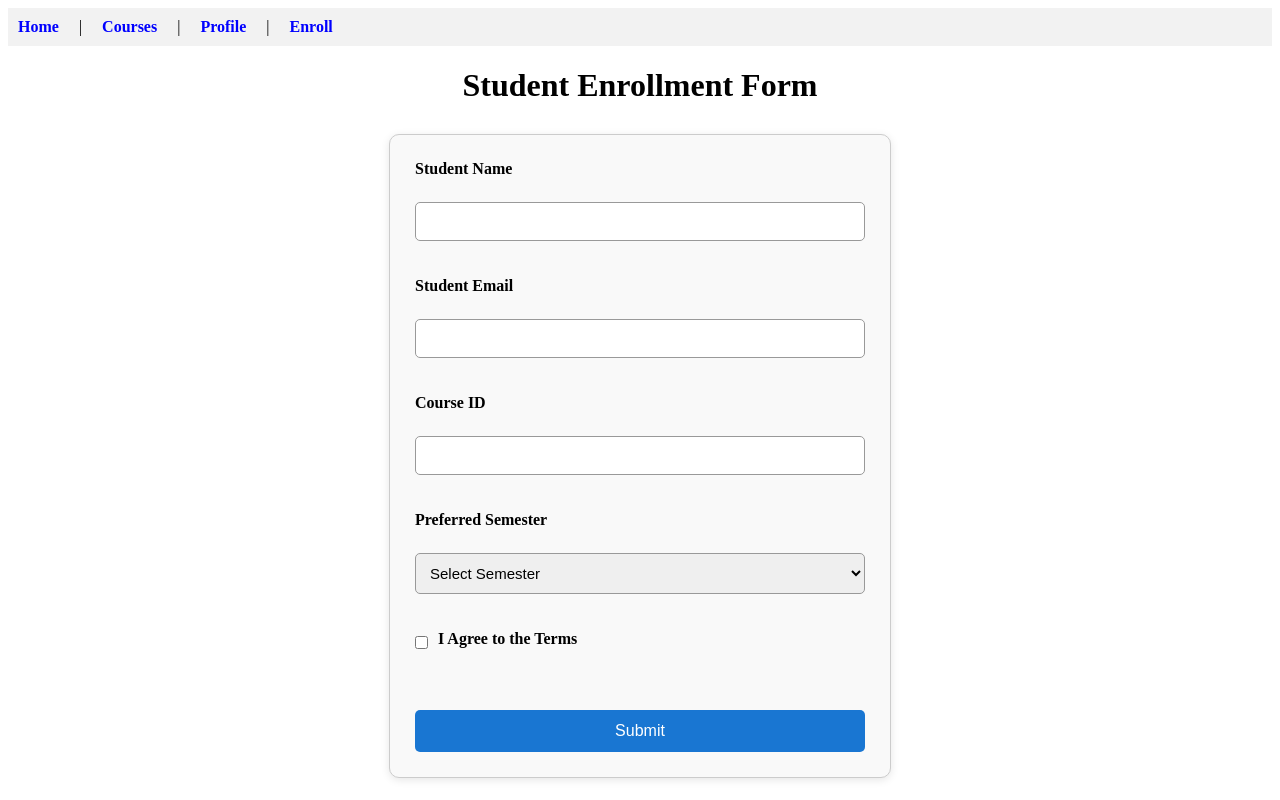
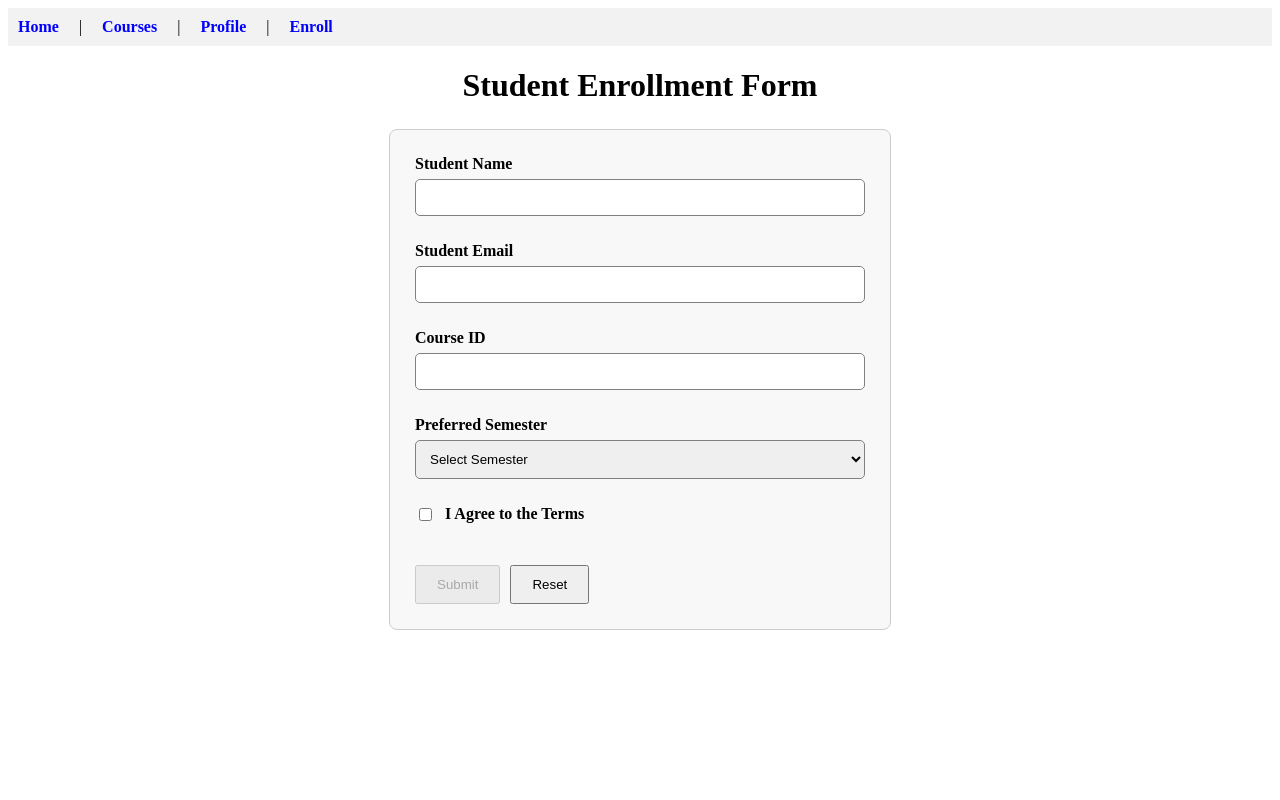
Before and after one commit to Batman0603/CTS-DN.05-Hands-on-Exercise, an Angular app in the folder Week 5/Angular_HandsOn/student-course-portal/: page /enroll in a window 1280 px wide. Built offline with nearby package versions, Linux system fonts and the light colour scheme.

Commit message:
Update Commit  - Completed Angular hands on  exercise-4

```diff
--- a/Week 5/Angular_HandsOn/student-course-portal/src/app/pages/enrollment-form/enrollment-form.css
+++ b/Week 5/Angular_HandsOn/student-course-portal/src/app/pages/enrollment-form/enrollment-form.css
@@ -1,77 +1,115 @@
-/* Center the page heading */
 h1{
     text-align:center;
-    margin-bottom:30px;
+    margin-bottom:25px;
 }
 
-/* Center the form */
 form{
+
     width:450px;
-    margin:0 auto;
+
+    margin:auto;
+
     padding:25px;
 
     border:1px solid #ccc;
-    border-radius:10px;
 
-    background:#f9f9f9;
+    border-radius:8px;
 
-    box-shadow:0 2px 8px rgba(0,0,0,0.1);
+    background:#f8f8f8;
+
 }
 
-/* Labels */
 label{
+
     display:block;
+
     font-weight:bold;
+
     margin-bottom:6px;
+
 }
 
-/* Inputs */
 input,
 select{
+
     width:100%;
+
     padding:10px;
-    margin-bottom:18px;
 
-    border:1px solid #999;
+    margin-bottom:8px;
+
     border-radius:5px;
 
+    border:1px solid gray;
+
     box-sizing:border-box;
-    font-size:15px;
+
 }
 
-/* Checkbox section */
 .checkbox{
+
     display:flex;
+
     align-items:center;
+
     gap:10px;
-    margin-bottom:20px;
+
 }
 
 .checkbox input{
+
     width:auto;
-    margin:0;
+
 }
 
-/* Submit button */
 button{
-    width:100%;
+
+    margin-right:10px;
+
+    padding:10px 20px;
+
+    cursor:pointer;
+
+}
+
+.error{
+
+    color:red;
+
+    font-size:14px;
+
+}
+
+.success{
+
+    width:450px;
+
+    margin:20px auto;
+
     padding:12px;
 
-    border:none;
+    background:#d4edda;
+
+    color:green;
+
+    border:1px solid green;
+
     border-radius:5px;
 
-    background:#1976d2;
-    color:white;
+    text-align:center;
 
-    font-size:16px;
-    cursor:pointer;
 }
 
-button:hover{
-    background:#1565c0;
+/* Angular validation classes */
+
+.ng-invalid.ng-touched{
+
+    border:2px solid red;
+
 }
 
-button:disabled{
-    background:gray;
-    cursor:not-allowed;
+.ng-valid.ng-touched{
+
+    border:2px solid green;
+
 }
--- a/Week 5/Angular_HandsOn/student-course-portal/src/app/pages/enrollment-form/enrollment-form.html
+++ b/Week 5/Angular_HandsOn/student-course-portal/src/app/pages/enrollment-form/enrollment-form.html
@@ -1,99 +1,110 @@
 <h1>Student Enrollment Form</h1>
 
 <form
-
 #enrollForm="ngForm"
-
 (ngSubmit)="onSubmit(enrollForm)">
 
     <!-- Student Name -->
 
-<label>
-
-Student Name
-
-</label>
-
-<br>
+    <label>Student Name</label>
 
     <input
+        type="text"
+        name="studentName"
+        required
+        minlength="3"
+        #nameCtrl="ngModel"
+        [(ngModel)]="studentName">
 
-type="text"
+    <span
+        class="error"
+        *ngIf="nameCtrl.touched && nameCtrl.errors?.['required']">
 
-name="studentName"
+        Name is required
 
-[(ngModel)]="studentName">
+    </span>
+
+    <span
+        class="error"
+        *ngIf="nameCtrl.touched && nameCtrl.errors?.['minlength']">
+
+        Name must be at least 3 characters
+
+    </span>
 
     <br><br>
 
-<!-- Student Email -->
+    <!-- Email -->
 
-<label>
-
-Student Email
-
-</label>
-
-<br>
+    <label>Student Email</label>
 
     <input
+        type="email"
+        name="studentEmail"
+        required
+        email
+        #emailCtrl="ngModel"
+        [(ngModel)]="studentEmail">
 
-type="email"
+    <span
+        class="error"
+        *ngIf="emailCtrl.touched && emailCtrl.errors?.['required']">
 
-name="studentEmail"
+        Email is required
 
-[(ngModel)]="studentEmail">
+    </span>
+
+    <span
+        class="error"
+        *ngIf="emailCtrl.touched && emailCtrl.errors?.['email']">
+
+        Enter a valid email
+
+    </span>
 
     <br><br>
 
     <!-- Course ID -->
 
-<label>
-
-Course ID
-
-</label>
-
-<br>
+    <label>Course ID</label>
 
     <input
+        type="number"
+        name="courseId"
+        required
+        #courseCtrl="ngModel"
+        [(ngModel)]="courseId">
 
-type="number"
+    <span
+        class="error"
+        *ngIf="courseCtrl.touched && courseCtrl.errors?.['required']">
 
-name="courseId"
+        Course ID is required
 
-[(ngModel)]="courseId">
+    </span>
 
     <br><br>
 
     <!-- Semester -->
 
-<label>
-
-Preferred Semester
-
-</label>
-
-<br>
+    <label>Preferred Semester</label>
 
     <select
-
         name="preferredSemester"
-
+        required
+        #semesterCtrl="ngModel"
         [(ngModel)]="preferredSemester">
 
-<option value="">Select Semester</option>
+        <option value="">
+            Select Semester
+        </option>
 
         <option value="Odd">
-
             Odd
-
         </option>
 
         <option value="Even">
-
             Even
-
         </option>
 
     </select>
@@ -107,24 +118,52 @@ Even
         <input
             type="checkbox"
             name="agreeToTerms"
+            required
+            #termsCtrl="ngModel"
             [(ngModel)]="agreeToTerms">
 
-<label for="agreeToTerms">
+        <label>
             I Agree to the Terms
         </label>
 
     </div>
 
+    <span
+        class="error"
+        *ngIf="termsCtrl.touched && termsCtrl.errors?.['required']">
+
+        Please accept the terms
+
+    </span>
+
     <br><br>
 
+    <!-- Buttons -->
+
     <button
-
         type="submit"
-
         [disabled]="enrollForm.invalid">
 
         Submit
 
     </button>
 
+    <button
+        type="button"
+        (click)="enrollForm.resetForm()">
+
+        Reset
+
+    </button>
+
 </form>
+
+<!-- Success Message -->
+
+<div
+class="success"
+*ngIf="submitted">
+
+    Enrollment request submitted successfully!
+
+</div>
--- a/Week 5/Angular_HandsOn/student-course-portal/src/app/pages/enrollment-form/enrollment-form.ts
+++ b/Week 5/Angular_HandsOn/student-course-portal/src/app/pages/enrollment-form/enrollment-form.ts
@@ -3,41 +3,33 @@ import { CommonModule } from '@angular/common';
 import { FormsModule, NgForm } from '@angular/forms';
 
 @Component({
-
-  selector:'app-enrollment-form',
-
-  imports:[
+  selector: 'app-enrollment-form',
+  standalone: true,
+  imports: [
     CommonModule,
     FormsModule
   ],
-
-  templateUrl:'./enrollment-form.html',
-
-  styleUrl:'./enrollment-form.css'
-
+  templateUrl: './enrollment-form.html',
+  styleUrl: './enrollment-form.css'
 })
-
 export class EnrollmentForm {
 
-  studentName='';
+  studentName = '';
+  studentEmail = '';
+  courseId: number | null = null;
+  preferredSemester = '';
+  agreeToTerms = false;
 
-  studentEmail='';
+  submitted = false;
 
-  courseId:number|null=null;
-
-  preferredSemester='';
-
-  agreeToTerms=false;
-
-  onSubmit(form:NgForm){
-
-    console.log("Form Value");
+  onSubmit(form: NgForm) {
 
     console.log(form.value);
+    console.log(form.valid);
 
-    console.log("Form Valid");
-
-    console.log(form.valid);
+    if (form.valid) {
+      this.submitted = true;
+    }
 
   }
 
```
Also changed, not shown: 2 other files (tests, documents, lock files or other folders). Lines whose indentation alone changed are shown as unchanged.
